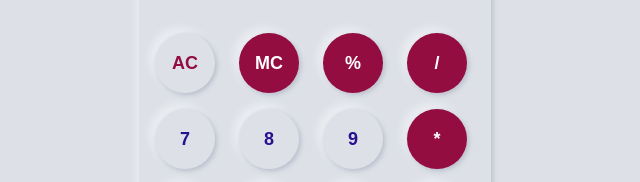
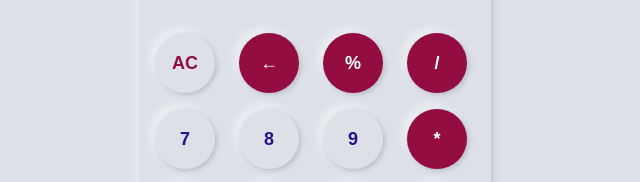
Before and after one commit to muhammadyosa/RZ-Calculator-Project, a plain HTML site: page index.html in a window 1280 px wide. Shown: the part 193-375 px from the top of the page, 325-965 px from the left. Drawn offline with nearby package versions, Linux system fonts and the light colour scheme.

Commit message:
Project Calculator

```diff
--- a/index.html
+++ b/index.html
@@ -18,7 +18,7 @@
 
     <div class="buttons">
       <div class="button action-btn btn-opp" id="clear"> AC </div>
-      <div class="button action-btn btn-op"> MC</div>
+      <div class="button action-btn btn-op"> ←</div>
       <div class="button num-button  action-btn btn-op"> %</div>
       <div class="button num-button  calc-action-btn btn-op"> /</div>
       <div class="button num-button seven btn-clr">7</div>
```
